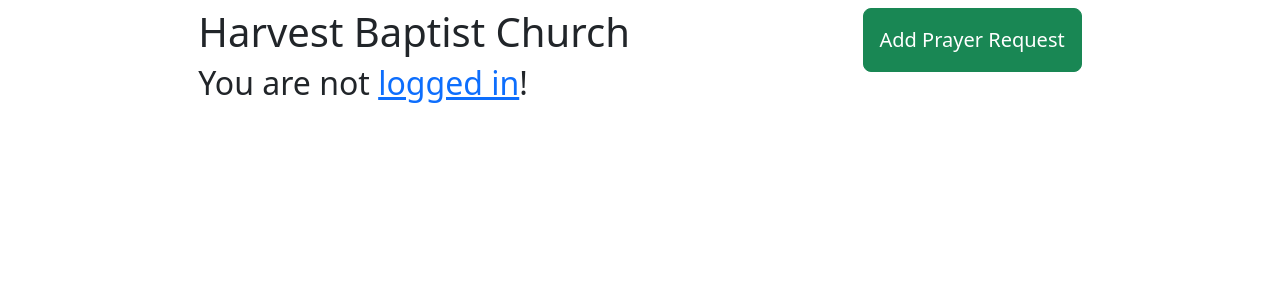
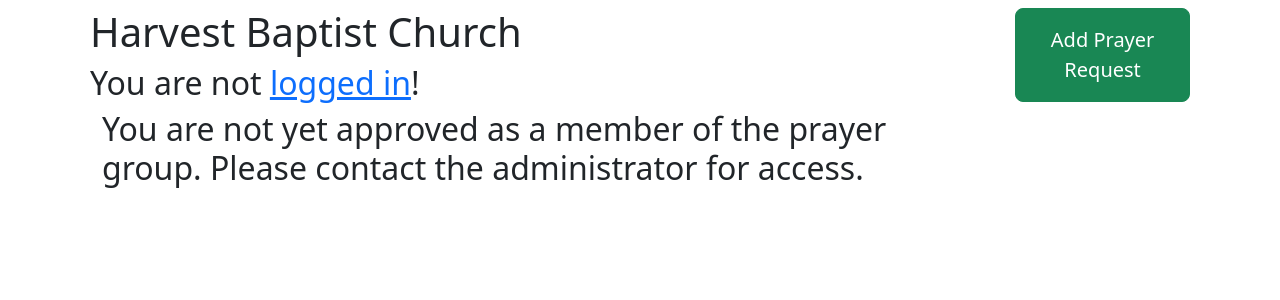
Before and after one commit to bamaham93/HBCdV2, a Django app: page /prayer/ in a window 1280 px wide. Shown: the part 56-356 px from the top of the page. Run offline with Django 5.2, Linux system fonts and the light colour scheme.

Commit message:
Added DB to gitignore. Fixed home page notification re: group membership.

```diff
--- a/HBCdWebApp/templates/prayer/home.html
+++ b/HBCdWebApp/templates/prayer/home.html
@@ -80,12 +80,14 @@
     {% endfor %}
     {% endif %}
 
-    {% if not access %}
+{% endfor %}
+
+      {% if not access %}
           <div class="container">
               <h2 class="">You are not yet approved as a member of the prayer group. Please contact the administrator for access.</h2>
           </div>
     {% endif %}
-{% endfor %}
+
 {% endblock %}
 
 {% block form_modal %}
```
Also changed, not shown: HBCdWebApp/db.sqlite3, 1 other file.
